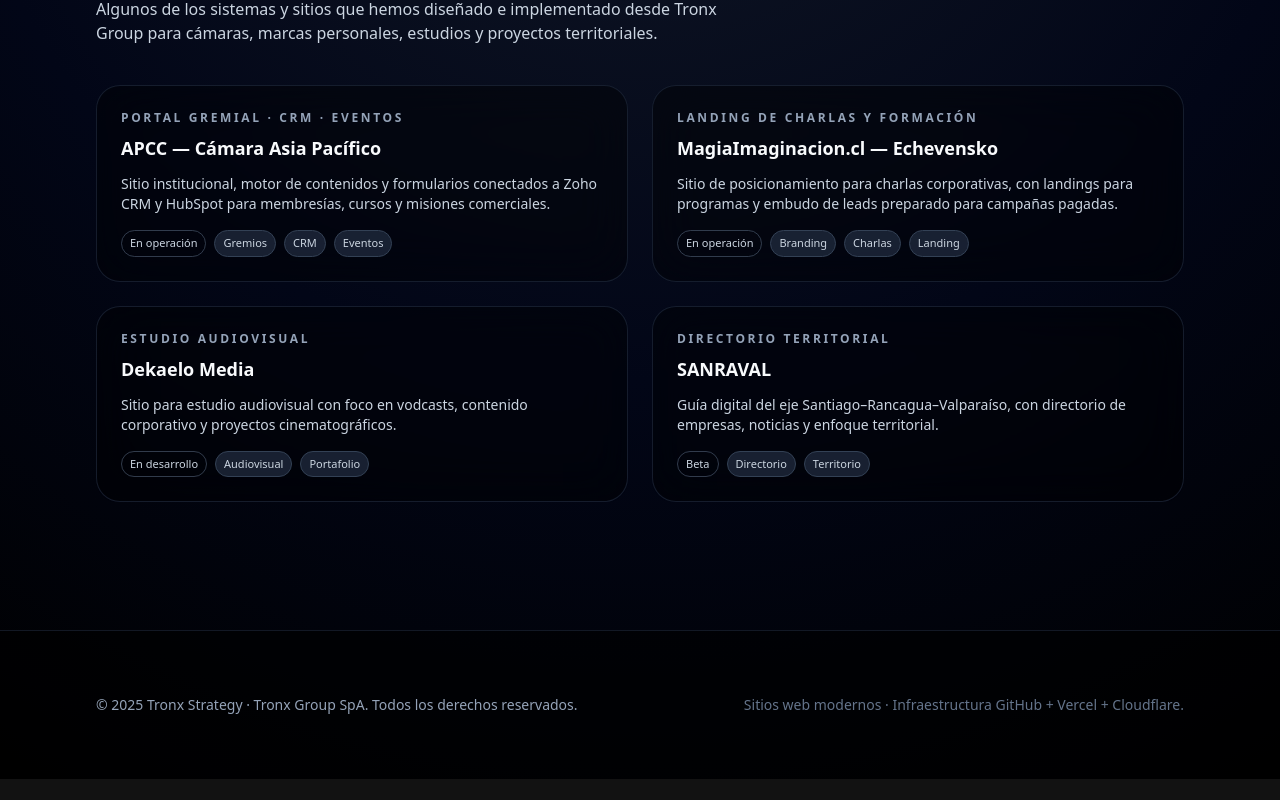
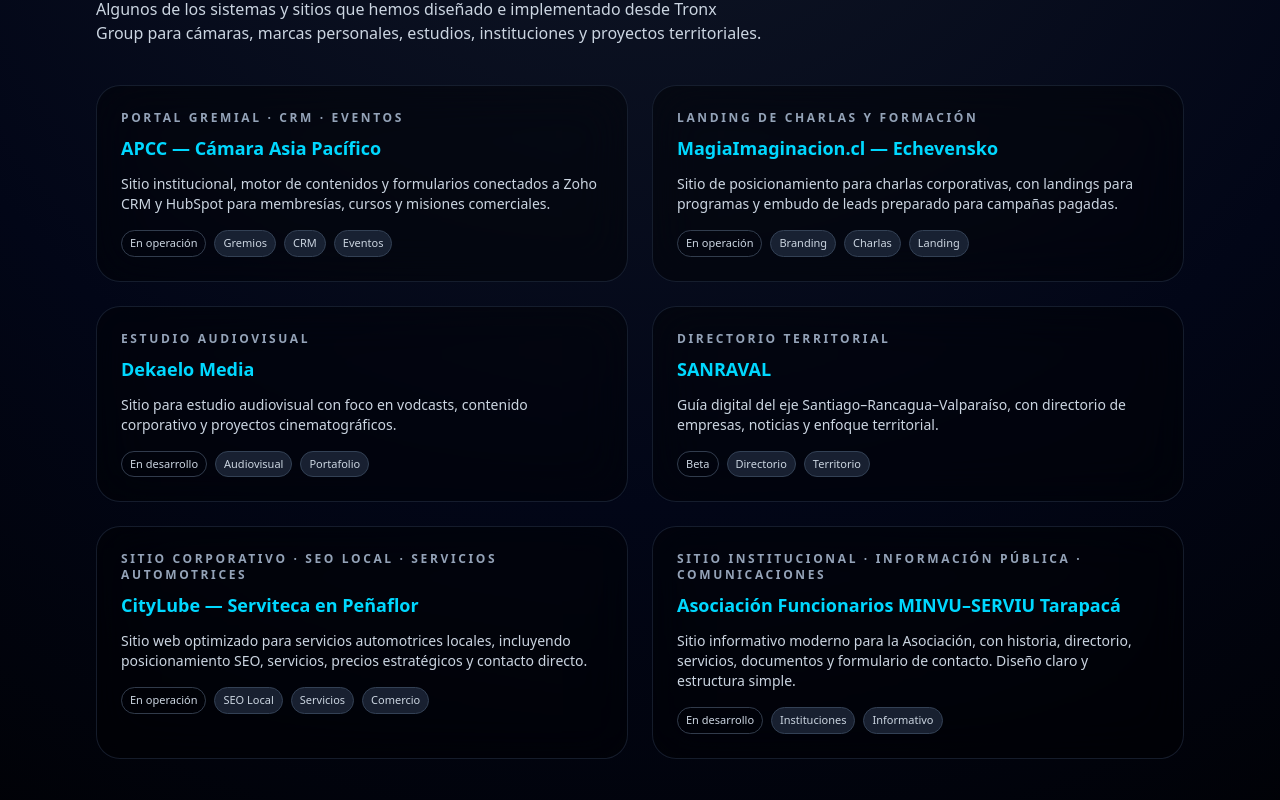
Before and after one commit to TronxGroup/Tronx-Strategy, a Next.js app: page /portafolio in a window 1280 px wide. Shown: the part 320-1120 px from the top of the page. Before the commit the page ends 1099 px from the top, so only its background shows below. Built offline with nearby package versions, Linux system fonts and the light colour scheme.

Commit message:
Update page.tsx

```diff
--- a/app/portafolio/page.tsx
+++ b/app/portafolio/page.tsx
@@ -5,7 +5,8 @@
     description:
       "Sitio institucional, motor de contenidos y formularios conectados a Zoho CRM y HubSpot para membresías, cursos y misiones comerciales.",
     status: "En operación",
-    tags: ["Gremios", "CRM", "Eventos"]
+    tags: ["Gremios", "CRM", "Eventos"],
+    url: "https://www.asiapacific-chamber.com"
   },
   {
     name: "MagiaImaginacion.cl — Echevensko",
@@ -13,7 +14,8 @@
     description:
       "Sitio de posicionamiento para charlas corporativas, con landings para programas y embudo de leads preparado para campañas pagadas.",
     status: "En operación",
-    tags: ["Branding", "Charlas", "Landing"]
+    tags: ["Branding", "Charlas", "Landing"],
+    url: "https://www.magiaimaginacion.cl"
   },
   {
     name: "Dekaelo Media",
@@ -21,7 +23,8 @@
     description:
       "Sitio para estudio audiovisual con foco en vodcasts, contenido corporativo y proyectos cinematográficos.",
     status: "En desarrollo",
-    tags: ["Audiovisual", "Portafolio"]
+    tags: ["Audiovisual", "Portafolio"],
+    url: "https://www.dekaelomedia.com"
   },
   {
     name: "SANRAVAL",
@@ -29,7 +32,26 @@
     description:
       "Guía digital del eje Santiago–Rancagua–Valparaíso, con directorio de empresas, noticias y enfoque territorial.",
     status: "Beta",
-    tags: ["Directorio", "Territorio"]
+    tags: ["Directorio", "Territorio"],
+    url: "https://www.sanraval.cl"
+  },
+  {
+    name: "CityLube — Serviteca en Peñaflor",
+    type: "Sitio corporativo · SEO local · Servicios automotrices",
+    description:
+      "Sitio web optimizado para servicios automotrices locales, incluyendo posicionamiento SEO, servicios, precios estratégicos y contacto directo.",
+    status: "En operación",
+    tags: ["SEO Local", "Servicios", "Comercio"],
+    url: "https://www.citylube.cl"
+  },
+  {
+    name: "Asociación Funcionarios MINVU–SERVIU Tarapacá",
+    type: "Sitio institucional · Información pública · Comunicaciones",
+    description:
+      "Sitio informativo moderno para la Asociación, con historia, directorio, servicios, documentos y formulario de contacto. Diseño claro y estructura simple.",
+    status: "En desarrollo",
+    tags: ["Instituciones", "Informativo"],
+    url: "#"
   }
 ];
 
@@ -43,8 +65,8 @@
         </h1>
         <p className="section-subtitle">
           Algunos de los sistemas y sitios que hemos diseñado e implementado
-          desde Tronx Group para cámaras, marcas personales, estudios y proyectos
-          territoriales.
+          desde Tronx Group para cámaras, marcas personales, estudios,
+          instituciones y proyectos territoriales.
         </p>
       </section>
 
@@ -54,14 +76,22 @@
             <p className="text-xs font-semibold tracking-[0.22em] text-slate-400 uppercase">
               {project.type}
             </p>
-            <h2 className="mt-2 text-lg font-semibold text-slate-50">
+
+            <a
+              href={project.url}
+              target="_blank"
+              className="mt-2 text-lg font-semibold text-tronx-accent hover:underline inline-block"
+            >
               {project.name}
-            </h2>
+            </a>
+
             <p className="mt-3 text-sm text-slate-300">{project.description}</p>
+
             <div className="mt-4 flex flex-wrap gap-2 text-[11px] text-slate-300">
               <span className="rounded-full border border-slate-600/70 px-2 py-1">
                 {project.status}
               </span>
+
               {project.tags.map((tag) => (
                 <span
                   key={tag}
```
